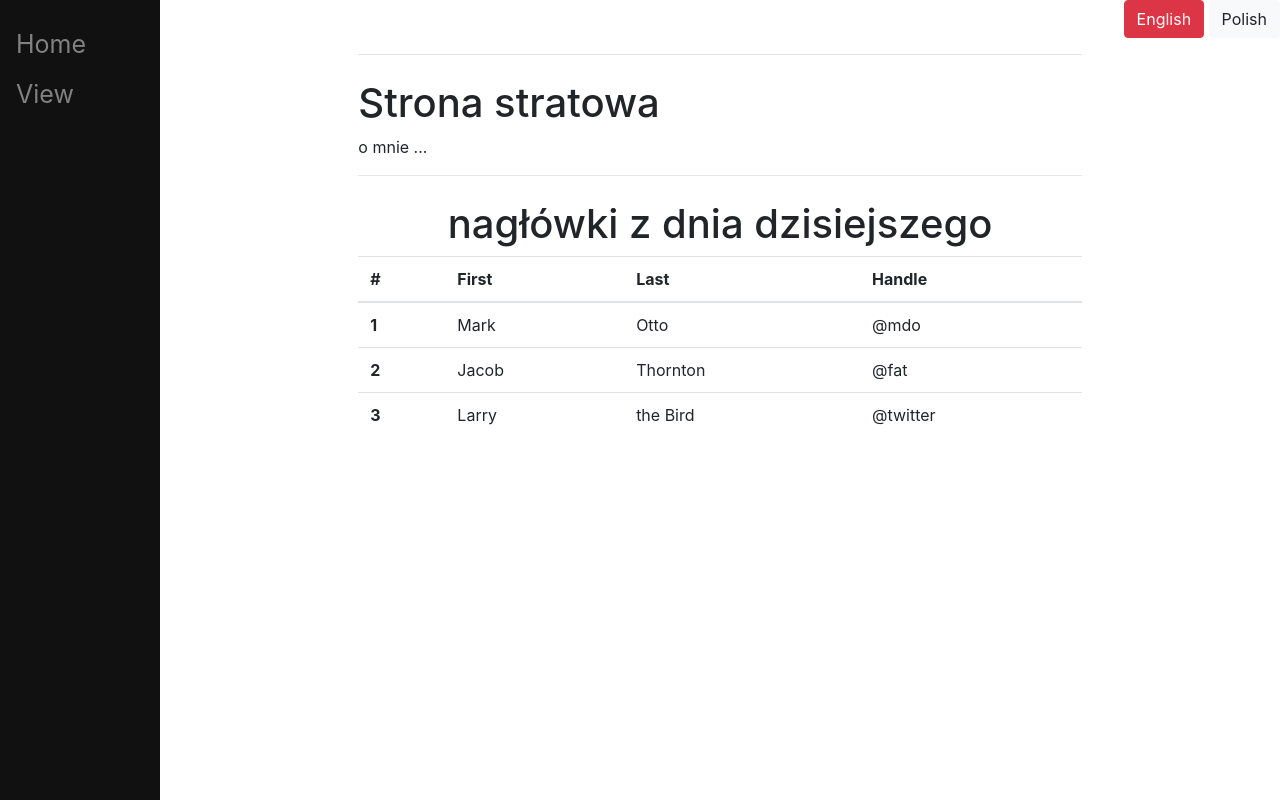
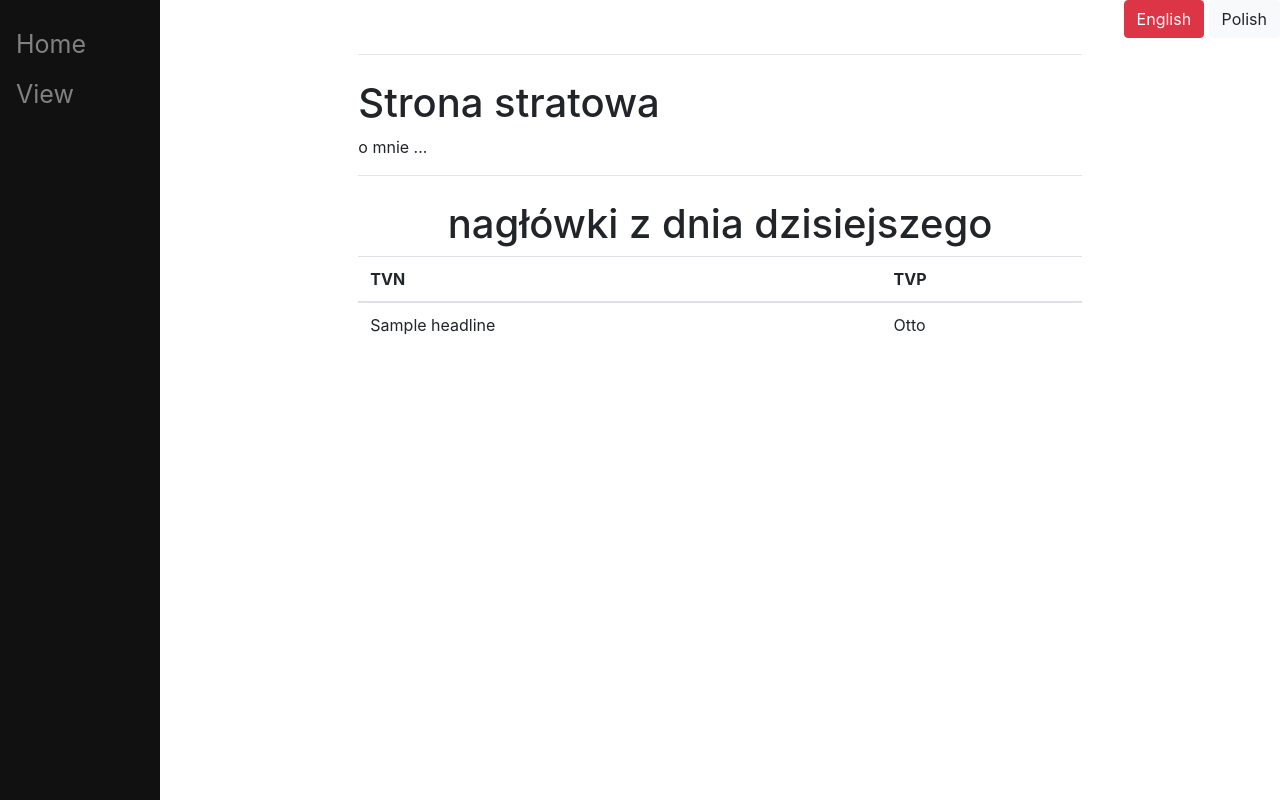
Before and after one commit to michal035/Full-stack-news-networks-comparison, a Django app: template crawling/website/thesite/main/templates/main/index.html in a window 1280 px wide. Run offline with Django 3.2, Linux system fonts and the light colour scheme; the template is opened without the code that fills it: most values are stand-ins (such as "Sample title", 1, 10 or a date in 2020).

Commit message:
some progress i am able to display data from one table at the time into html table

```diff
--- a/crawling/website/thesite/main/templates/main/index.html
+++ b/crawling/website/thesite/main/templates/main/index.html
@@ -27,33 +27,20 @@
 <table class="table">
     <tthead>
     <tr>
-      <th scope="col">#</th>
-      <th scope="col">First</th>
-      <th scope="col">Last</th>
-      <th scope="col">Handle</th>
+      <th scope="col">TVN</th>
+      <th scope="col">TVP</th>
     </tr>
   </thead>
 
 
 <tbody>
+
+  {% for i  in tvp %}
     <tr>
-      <th scope="row">1</th>
-      <td>Mark</td>
+      <td>{{i.headline}}</td>
       <td>Otto</td>
-      <td>@mdo</td>
     </tr>
-    <tr>
-      <th scope="row">2</th>
-      <td>Jacob</td>
-      <td>Thornton</td>
-      <td>@fat</td>
-    </tr>
-    <tr>
-      <th scope="row">3</th>
-      <td>Larry</td>
-      <td>the Bird</td>
-      <td>@twitter</td>
-    </tr>
+  {% endfor %}
   </tbody>
 </table>
 
```
Also changed, not shown: crawling/website/thesite/main/views.py (+54 -3 lines).
